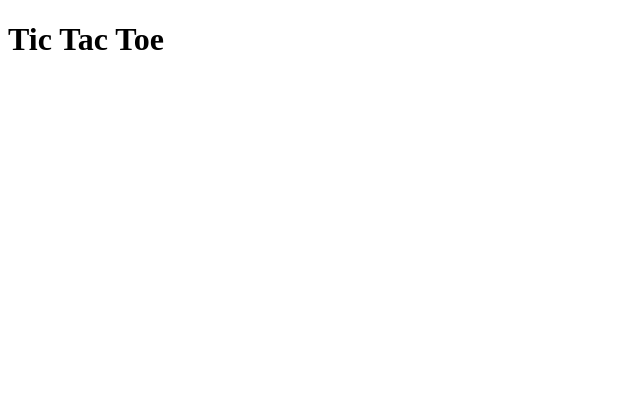
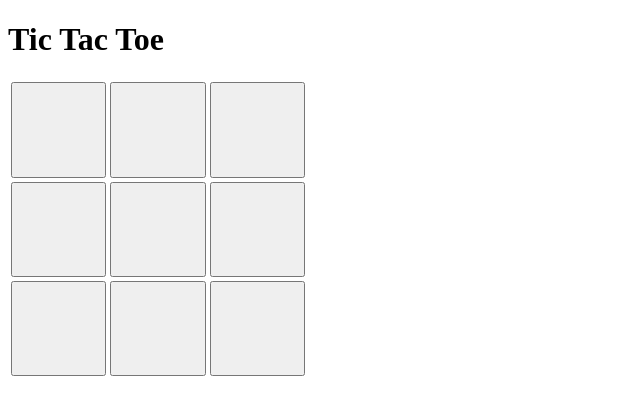
Before and after one commit to ozzieba/tictactoe, a plain HTML site: page index.html in a window 1280 px wide. Shown: the whole page, without its empty margins (0-640 px from the left). Drawn offline with Linux system fonts and the light colour scheme.

Commit message:
Fix tictactoe game and make it functional

```diff
--- a/index.html
+++ b/index.html
@@ -1 +1 @@
-<!DOCTYPE html><html><head><title>Tic Tac Toe</title></head><body><h1>Tic Tac Toe</h1></body></html>
+<!DOCTYPE html><html><head><title>Tic Tac Toe</title></head><body><h1>Tic Tac Toe</h1><script>function play(val){let btn = document.getElementById(val);if(playCount%2){btn.innerHTML="X";}else{btn.innerHTML="O";}btn.disabled=true;playCount++;}let playCount = 0;</script><table style="width: 300px; height: 300px;"><tr><td><button id="1" onclick="play(1)" style="width: 100%; height: 100%;"></button></td><td><button id="2" onclick="play(2)" style="width: 100%; height: 100%;"></button></td><td><button id="3" onclick="play(3)" style="width: 100%; height: 100%;"></button></td></tr><tr><td><button id="4" onclick="play(4)" style="width: 100%; height: 100%;"></button></td><td><button id="5" onclick="play(5)" style="width: 100%; height: 100%;"></button></td><td><button id="6" onclick="play(6)" style="width: 100%; height: 100%;"></button></td></tr><tr><td><button id="7" onclick="play(7)" style="width: 100%; height: 100%;"></button></td><td><button id="8" onclick="play(8)" style="width: 100%; height: 100%;"></button></td><td><button id="9" onclick="play(9)" style="width: 100%; height: 100%;"></button></td></tr></table></body></html>
```
